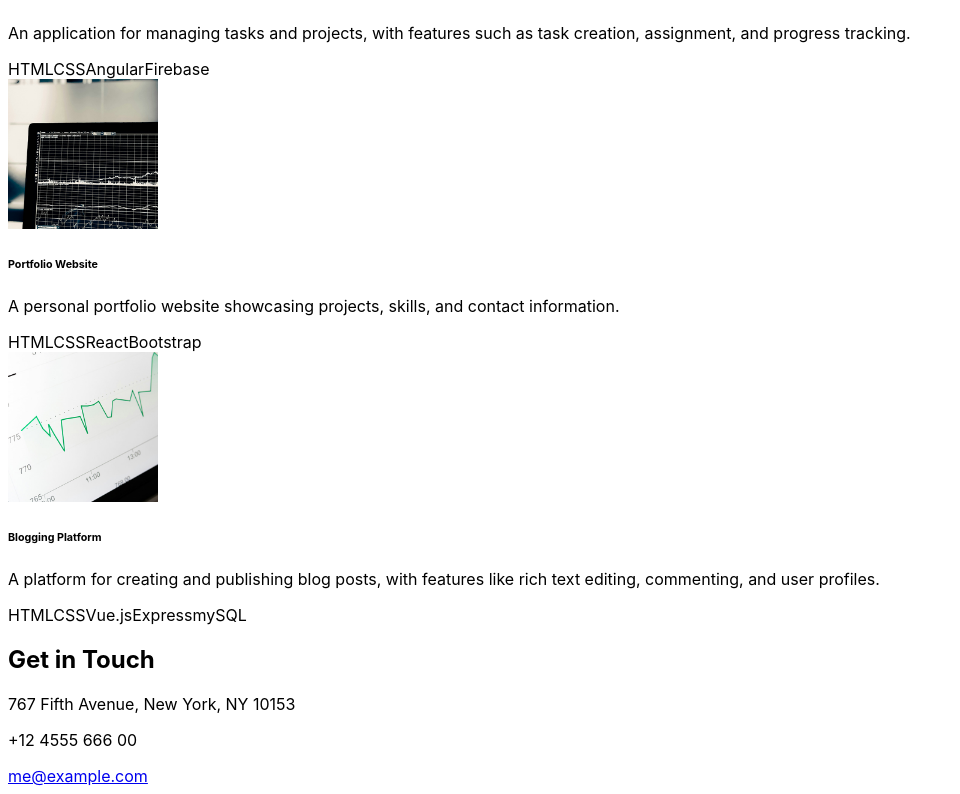
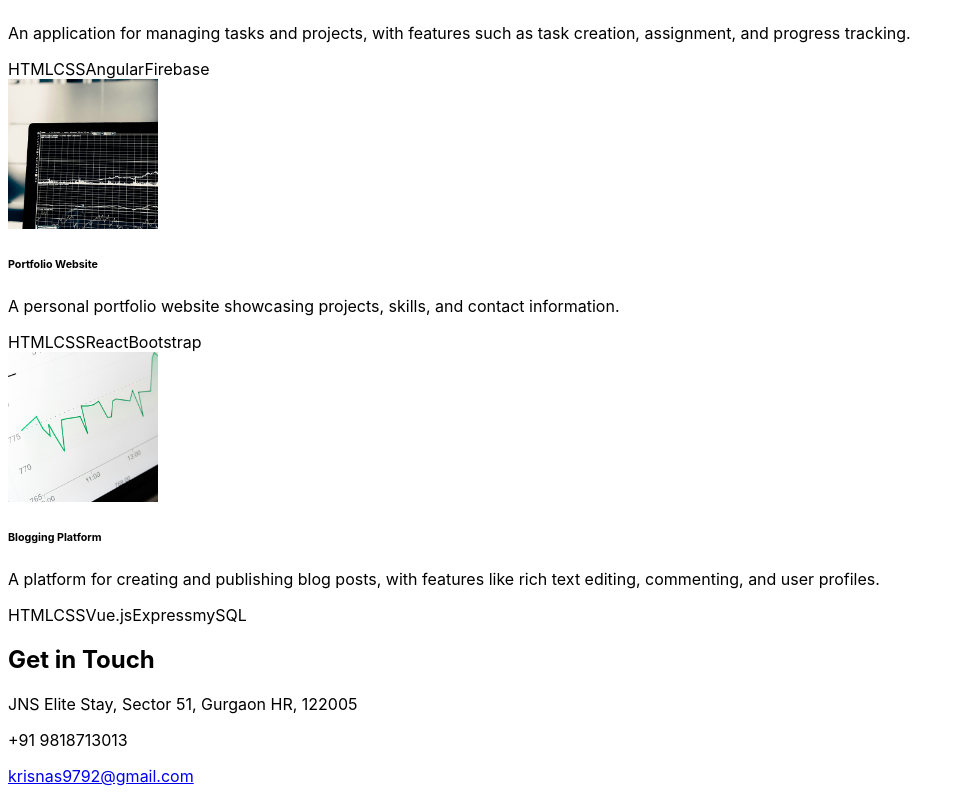
Before and after one commit to Szkrishna/My-Portfolio, a React (Vite) app: page / in a window 1280 px wide. Shown: the part 2614-3408 px from the top of the page, without its empty margins (0-960 px from the left). Built offline with nearby package versions, Linux system fonts and the light colour scheme.

Commit message:
contact component changes for my profile

```diff
--- a/src/components/Contacts.jsx
+++ b/src/components/Contacts.jsx
@@ -1,16 +1,16 @@
 // import React from 'react';
-import {CONTACT} from "../constants";
-import {motion} from "framer-motion";
+import { CONTACT } from "../constants";
+import { motion } from "framer-motion";
 
 const Contacts = () => {
   return (
-    <div className="border-b border-neutral-900 pb-20">
-        <motion.h2 whileInView={{opacity: 1, y: 0}} initial={{opacity: 0, y: -100}} transition={{duration: 0.5}} className="my-10 text-center text-4 ">Get in Touch</motion.h2>
-        <div className="text-center tracking-tighter">
-            <motion.p whileInView={{opacity: 1, x: 0}} initial={{opacity: 0, x: -100}} transition={{duration: 1}} className="my-4">{CONTACT.address}</motion.p>
-            <motion.p whileInView={{opacity: 1, x: 0}} initial={{opacity: 0, x: 100}} transition={{duration: 1}} className="my-4">{CONTACT.phoneNo}</motion.p>
-            <a href="#" className="border-b">{CONTACT.email}</a>
-        </div>
+    <div className="border-b border-neutral-900 pb-12">
+      <motion.h2 whileInView={{ opacity: 1, y: 0 }} initial={{ opacity: 0, y: -100 }} transition={{ duration: 0.5 }} className="my-8 text-center text-4 ">Get in Touch</motion.h2>
+      <div className="text-center tracking-tighter">
+        <motion.p whileInView={{ opacity: 1, x: 0 }} initial={{ opacity: 0, x: -100 }} transition={{ duration: 1 }} className="my-4">{CONTACT.address}</motion.p>
+        <motion.p whileInView={{ opacity: 1, x: 0 }} initial={{ opacity: 0, x: 100 }} transition={{ duration: 1 }} className="my-4">{CONTACT.phoneNo}</motion.p>
+        <a href="#" className="border-b">{CONTACT.email}</a>
+      </div>
     </div>
   )
 }
--- a/src/constants/index.js
+++ b/src/constants/index.js
@@ -70,7 +70,7 @@ export const PROJECTS = [
 ];
 
 export const CONTACT = {
-  address: "767 Fifth Avenue, New York, NY 10153 ",
-  phoneNo: "+12 4555 666 00 ",
-  email: "me@example.com",
+  address: "JNS Elite Stay, Sector 51, Gurgaon HR, 122005",
+  phoneNo: "+91 9818713013",
+  email: "krisnas9792@gmail.com",
 };
```
